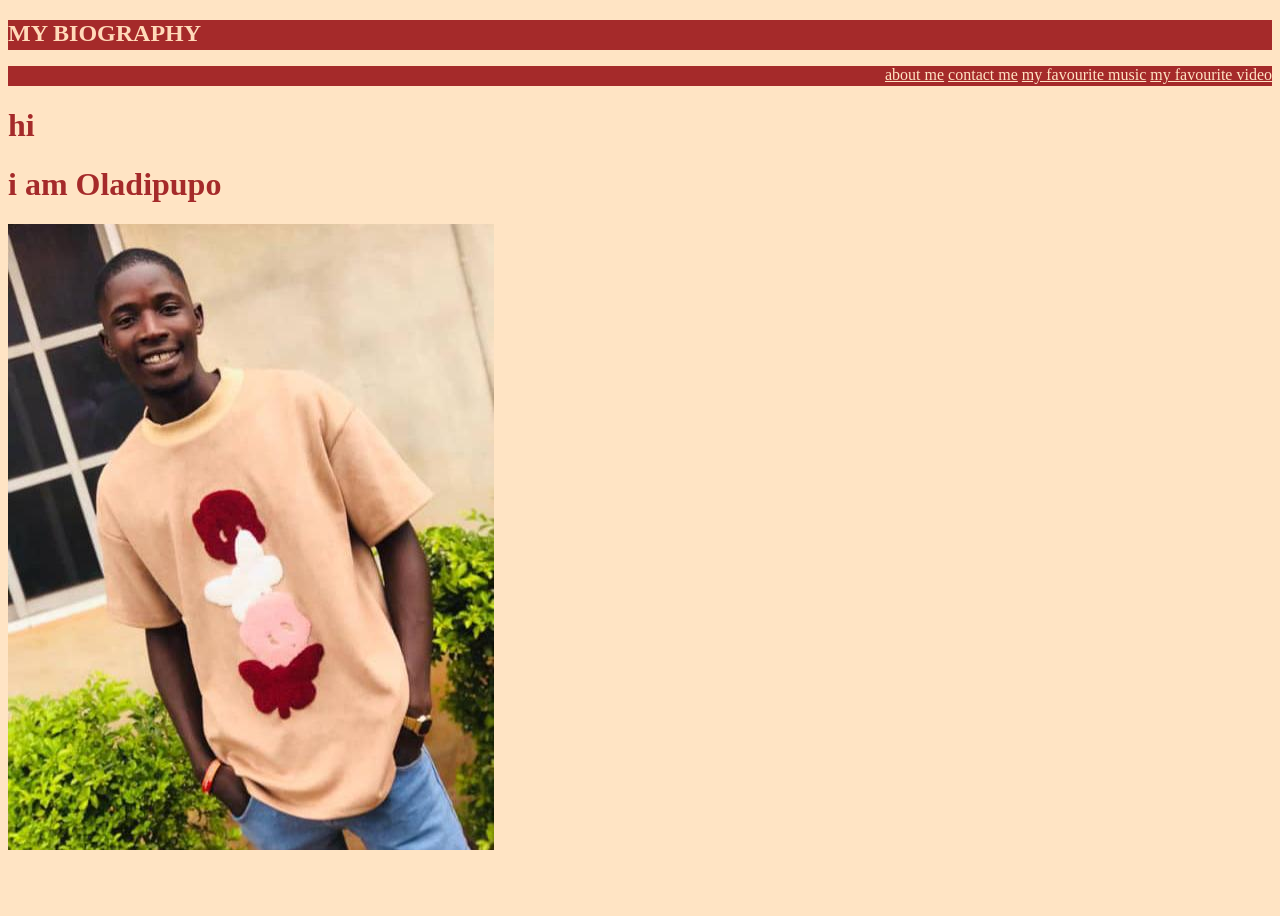
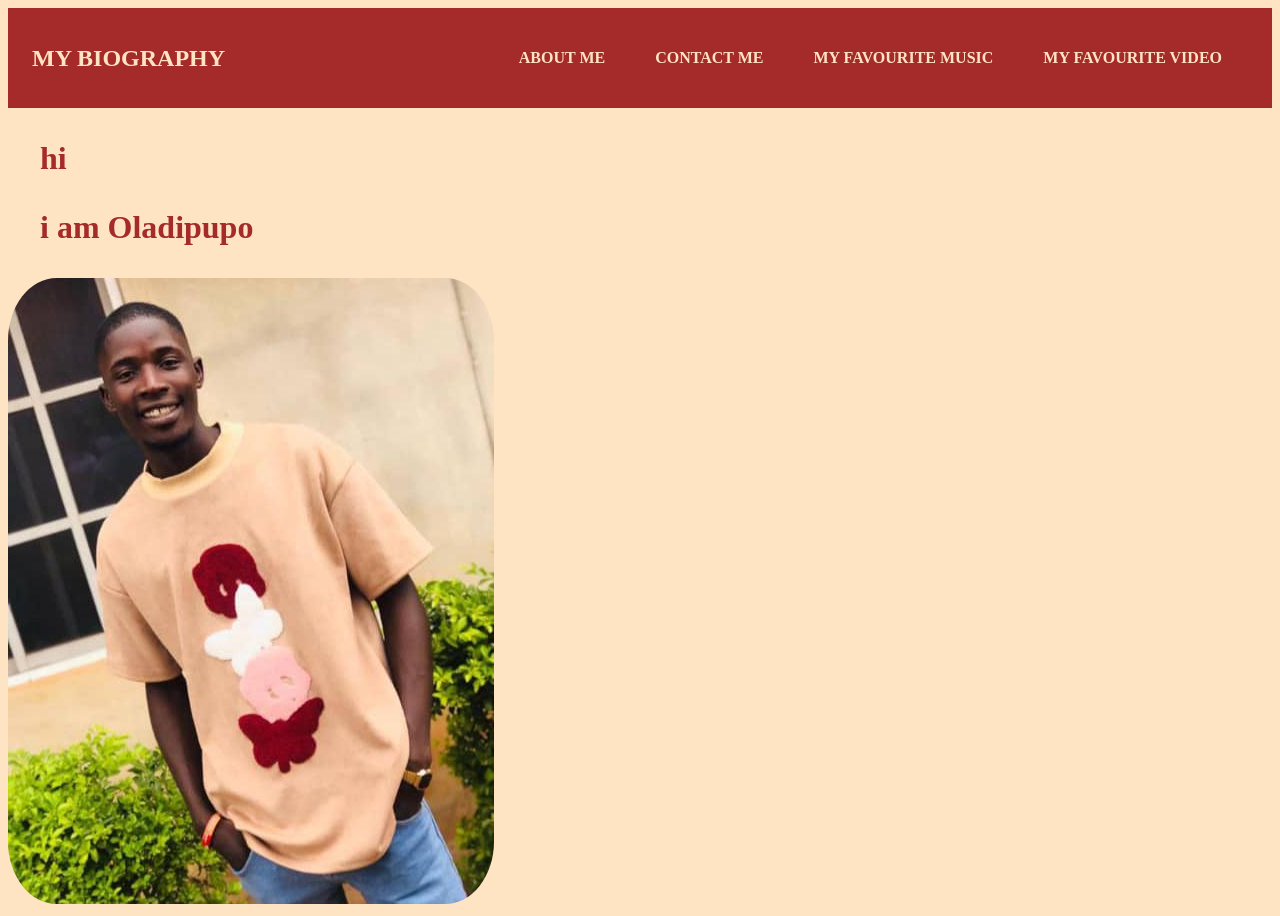
Before and after one commit to Hieway7/assignment, a plain HTML site: page index.html in a window 1280 px wide. Before the commit the page ends 862 px from the top, so only its background shows below. Drawn offline with Linux system fonts and the light colour scheme.

Commit message:
thirdcommit

```diff
--- a/index.html
+++ b/index.html
@@ -15,21 +15,18 @@
     <div>
         <nav>
             <h1>MY BIOGRAPHY</h1>
-        </nav>
-    </div>
-    <div style="background-color: ; height: 20px;">
-        <nav style="text-align: right;">
             <ul>
-                <a href="aboutme.html">about me</a>
-                <a href="Contactme.html">contact me</a>
-                <a href="favouritemusic.html">my favourite music</a>
-                <a href="favouritevideo.html">my favourite video</a>
+                <li><a href="aboutme.html">about me</a></li>
+                <li><a href="Contactme.html">contact me</a></li>
+                <li><a href="favouritemusic.html">my favourite music</a></li>
+                <li><a href="favouritevideo.html">my favourite video</a></li>
             </ul>
 
         </nav>
     </div>
-    <h1 style="color: brown;">hi</h1>
-    <h1 style="color: brown;">i am Oladipupo</h1>
+
+    <h1 class="text" style="color: brown;">hi</h1>
+    <h1 class="text" style="color: brown;">i am Oladipupo</h1>
     <img src="STRP6430.JPG">
 
     </body>
--- a/index2.css
+++ b/index2.css
@@ -1,13 +1,47 @@
 body{
     background-color: bisque;
     background-attachment: scroll;
+
+
 }
 div{
-    background-color: brown;height: 30px;"
+    background-color: brown;
 }
+nav{
+    display: flex;
+    height: 100px;
+    background-color: brown;
+    justify-content: space-between;
+    align-items: center;
+}
+
 h1{
-    color: peachpuff;
-}
-a{
+    margin: 1em;
     color: bisque;
 }
+nav ul{
+    display: flex;
+    gap: 50px;
+    margin-right: 50px;
+    list-style-type: none;
+}
+
+nav ul li a{
+    text-decoration: none;
+    text-transform: uppercase;
+    color: bisque;
+    font-weight: 600;
+    transition: 2s all;
+}
+nav ul a:hover{
+    color: black;
+    background-color: white;
+}
+img{
+    border-radius: 10%;
+
+}
+@media screen {
+    max-width: 300px;
+    max-height: 300px;
+}
```
